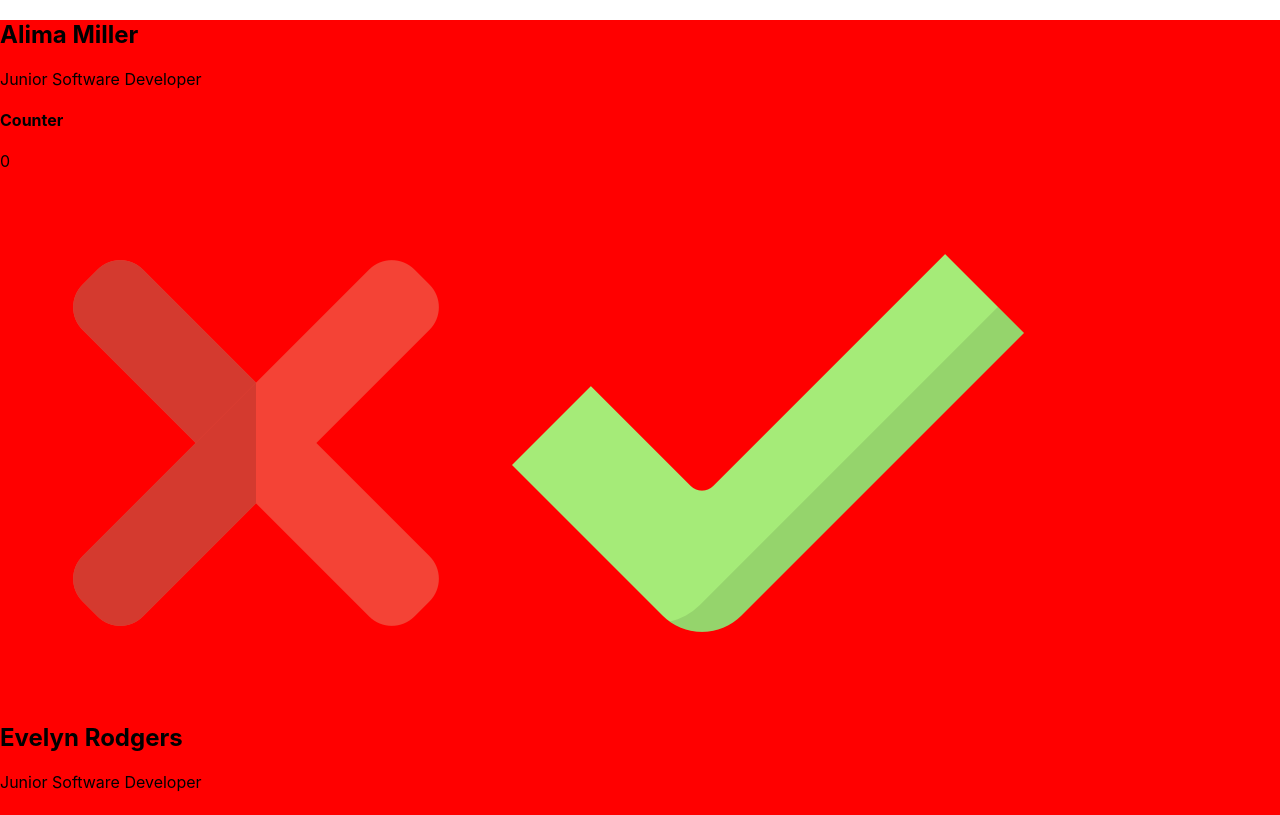
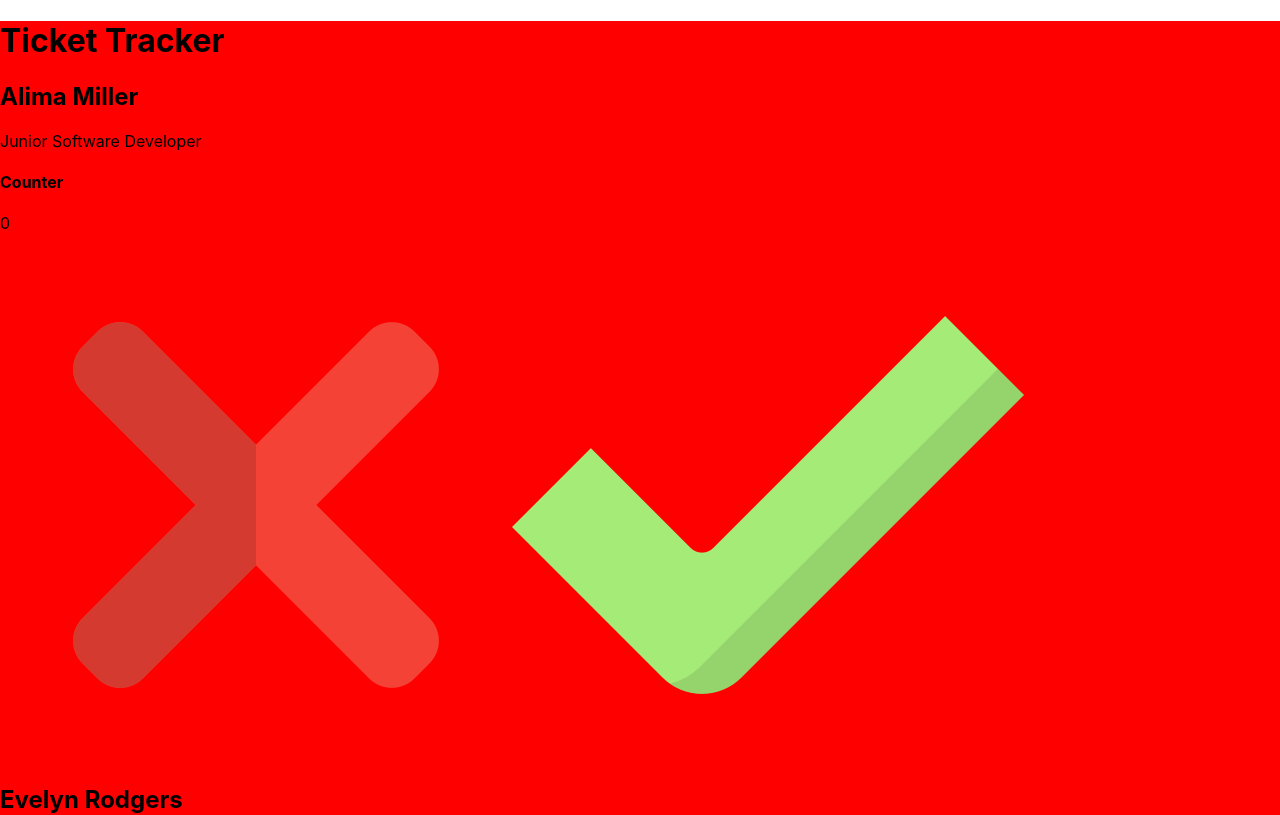
Before and after one commit to sabifromtherock/ticket-tracker, a React (Vite) app: page / in a window 1280 px wide. Shown: the top 815 px of the page. Built offline with nearby package versions, Linux system fonts and the light colour scheme.

Commit message:
added Header Component

```diff
--- a/src/App.tsx
+++ b/src/App.tsx
@@ -1,11 +1,12 @@
 import "./App.scss";
 import team from "./data/team";
-
 import EmployeesContainer from "./components/EmployeesContainer/EmployeesContainer";
+import Header from "./components/Header/Header";
 
 function App() {
   return (
     <div className="app">
+      <Header />
       <EmployeesContainer team={team} />
     </div>
   );
--- /dev/null
+++ b/src/components/Header/Header.tsx
@@ -0,0 +1,9 @@
+const Header = () => {
+  return (
+    <div>
+      <h1>Ticket Tracker</h1>
+    </div>
+  );
+};
+
+export default Header;
```
Also changed, not shown: src/components/Header/Header.scss (added).
